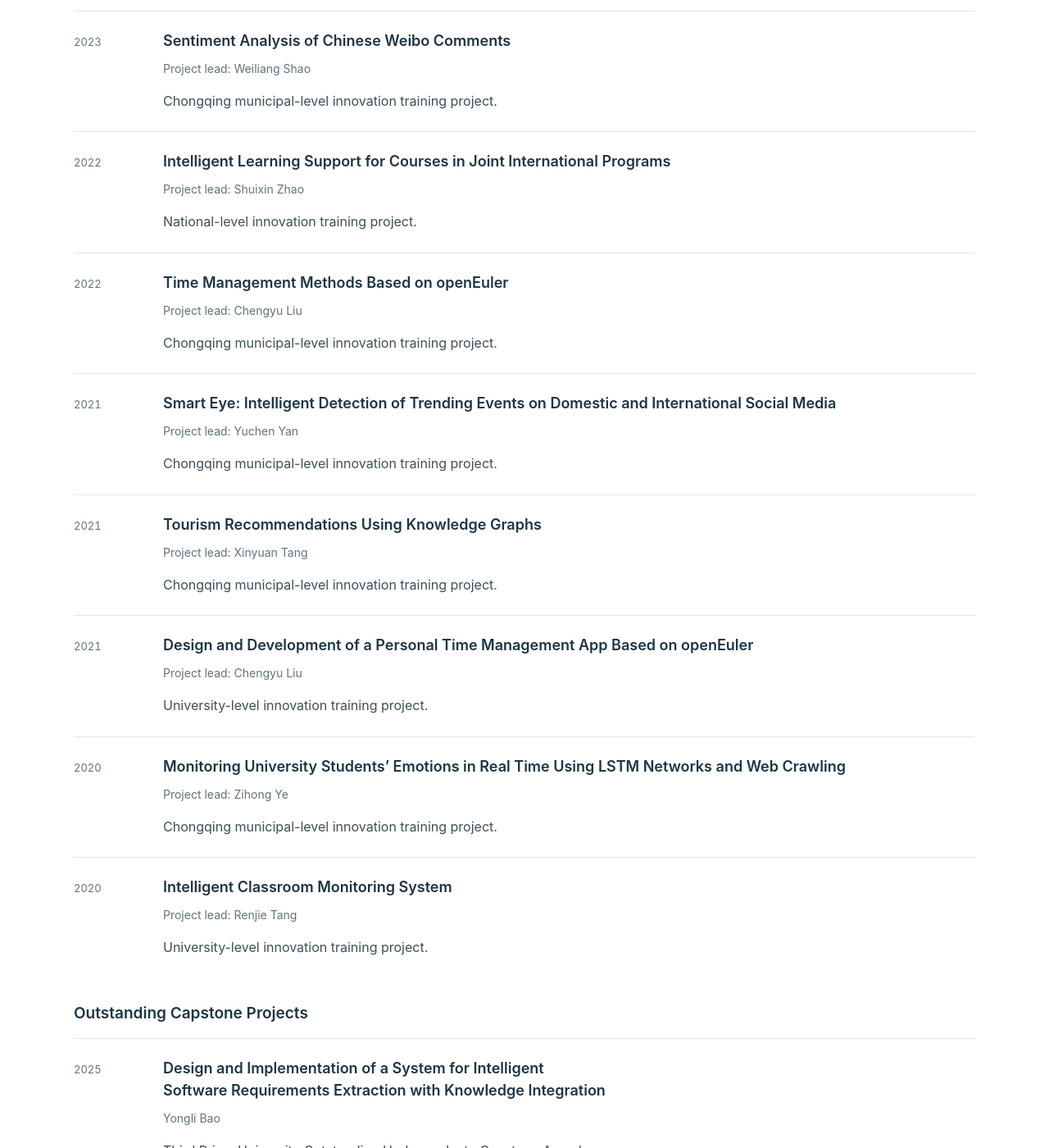
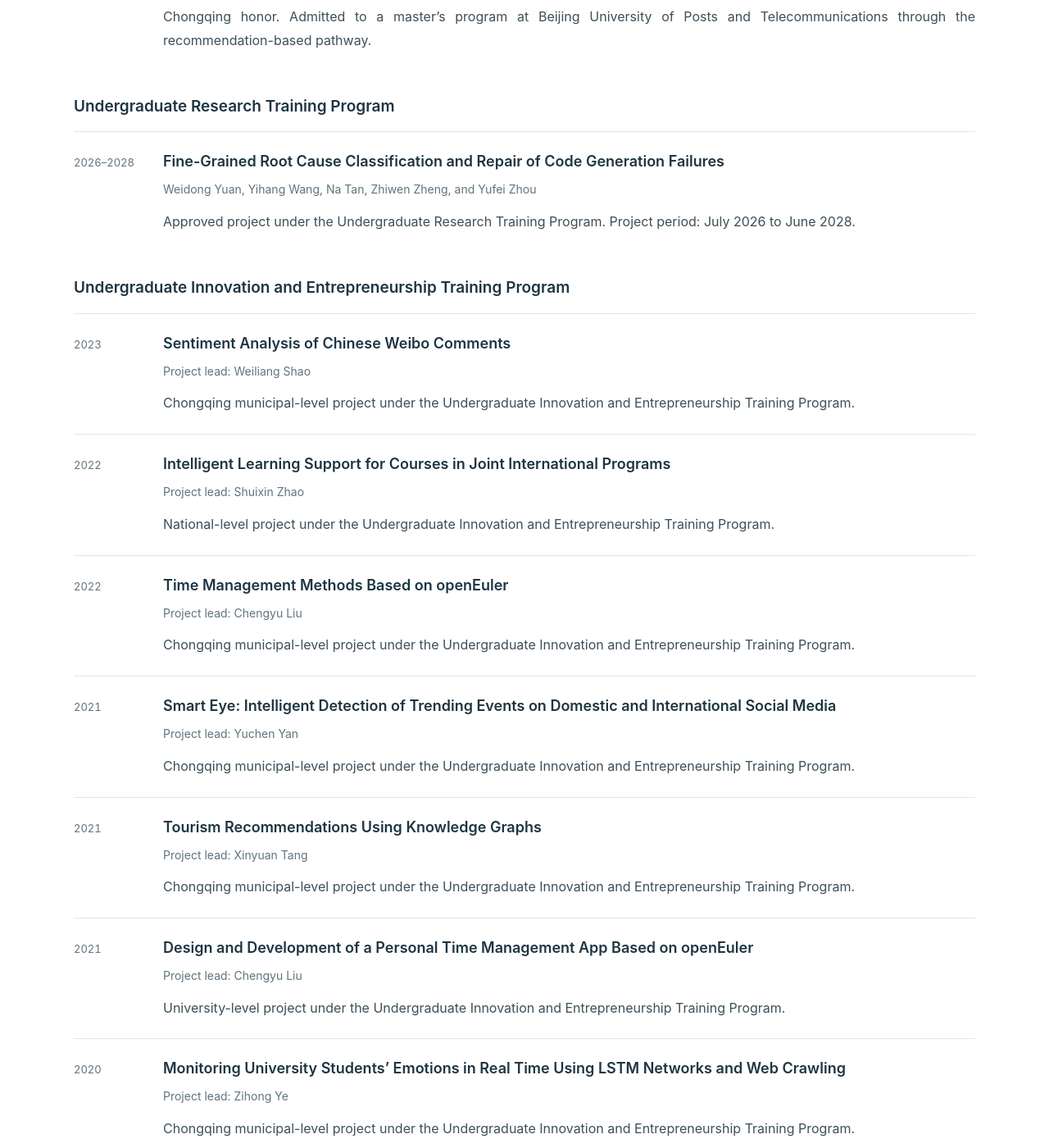
Before and after one commit to h-jp/h-jp.github.io, a Jekyll site: the page built from _pages/students.html, in a window 1280 px wide and 1400 px high, scrolled down 925 px. Shown: the whole window at 82% size. Built offline with Jekyll 4.4.1, drawn with Linux system fonts in a browser that asks for light colours; some of the changed text lies outside the part shown.

Commit message:
Clarify student programs and add Lanqiao Cup awards

```diff
--- a/_data/students.yml
+++ b/_data/students.yml
@@ -13,6 +13,34 @@ groups:
       en: Competitions and Honors
       zh: 竞赛与荣誉
     achievements:
+    - id: lanqiao-2024-mingyu-zhou
+      year: 2024
+      title:
+        en: 15th Lanqiao Cup National Software and Information Technology Competition
+        zh: 第十五届蓝桥杯全国软件和信息技术专业人才大赛
+      students:
+        en: Mingyu Zhou
+        zh: 周明宇
+      description:
+        en: Second Prize in the National Finals, Python Programming (University Group B). Advisor recognized as an Outstanding Instructor.
+        zh: 全国总决赛Python程序设计大学B组二等奖。指导教师获评优秀指导教师。
+      year_label:
+        en: '2024.06'
+        zh: '2024.06'
+    - id: lanqiao-2024-jiewei-zhang
+      year: 2024
+      title:
+        en: 15th Lanqiao Cup National Software and Information Technology Competition
+        zh: 第十五届蓝桥杯全国软件和信息技术专业人才大赛
+      students:
+        en: Jiewei Zhang
+        zh: 张杰为
+      description:
+        en: Third Prize in the National Finals, Python Programming (University Group B). Advisor recognized as an Outstanding Instructor.
+        zh: 全国总决赛Python程序设计大学B组三等奖。指导教师获评优秀指导教师。
+      year_label:
+        en: '2024.06'
+        zh: '2024.06'
     - id: shuixin-zhao-competitions-honors
       year: 2024
       title:
@@ -24,13 +52,10 @@ groups:
       description:
         en: Recipient of the National Scholarship; a Chongqing silver award in the 13th “Challenge Cup” entrepreneurship competition; a Chongqing second prize in the China Undergraduate Mathematical Contest in Modeling; and the Outstanding Graduate of Chongqing honor. Admitted to a master’s program at Beijing University of Posts and Telecommunications through the recommendation-based pathway.
         zh: 获国家奖学金、第十三届“挑战杯”中国大学生创业计划竞赛重庆市银奖、全国大学生数学建模竞赛重庆市二等奖及重庆市优秀毕业生荣誉。通过推免进入北京邮电大学攻读硕士学位。
-      year_label:
-        en: Class of 2024
-        zh: 2024届
   - id: undergraduate-research-projects
     title:
-      en: Research and Innovation Projects
-      zh: 科研训练与创新项目
+      en: Undergraduate Research Training Program
+      zh: 大学生科研训练计划
     achievements:
     - id: research-training-2026-code-generation
       year: 2026
@@ -41,11 +66,16 @@ groups:
         en: Weidong Yuan, Yihang Wang, Na Tan, Zhiwen Zheng, and Yufei Zhou
         zh: 袁伟栋、王翊航、谭娜、郑智文、周宇飞
       description:
-        en: 'Approved undergraduate research training project. Project period: July 2026 to June 2028.'
-        zh: 本科生科研训练项目，已立项。计划周期为2026年7月至2028年6月。
+        en: 'Approved project under the Undergraduate Research Training Program. Project period: July 2026 to June 2028.'
+        zh: 大学生科研训练计划项目，已立项。计划周期为2026年7月至2028年6月。
       year_label:
         en: 2026–2028
         zh: 2026–2028
+  - id: undergraduate-innovation-projects
+    title:
+      en: Undergraduate Innovation and Entrepreneurship Training Program
+      zh: 大学生创新创业训练计划
+    achievements:
     - id: innovation-2023-weibo-sentiment
       year: 2023
       title:
@@ -55,8 +85,8 @@ groups:
         en: 'Project lead: Weiliang Shao'
         zh: 主持人：邵伟亮
       description:
-        en: Chongqing municipal-level innovation training project.
-        zh: 市级大学生创新训练项目。
+        en: Chongqing municipal-level project under the Undergraduate Innovation and Entrepreneurship Training Program.
+        zh: 市级大学生创新创业训练计划项目。
     - id: innovation-2022-joint-program-learning
       year: 2022
       title:
@@ -66,8 +96,8 @@ groups:
         en: 'Project lead: Shuixin Zhao'
         zh: 主持人：赵水心
       description:
-        en: National-level innovation training project.
-        zh: 国家级大学生创新训练项目。
+        en: National-level project under the Undergraduate Innovation and Entrepreneurship Training Program.
+        zh: 国家级大学生创新创业训练计划项目。
     - id: innovation-2022-openeuler-time-management
       year: 2022
       title:
@@ -77,8 +107,8 @@ groups:
         en: 'Project lead: Chengyu Liu'
         zh: 主持人：刘诚宇
       description:
-        en: Chongqing municipal-level innovation training project.
-        zh: 市级大学生创新训练项目。
+        en: Chongqing municipal-level project under the Undergraduate Innovation and Entrepreneurship Training Program.
+        zh: 市级大学生创新创业训练计划项目。
     - id: innovation-2021-social-media-events
       year: 2021
       title:
@@ -88,8 +118,8 @@ groups:
         en: 'Project lead: Yuchen Yan'
         zh: 主持人：严雨晨
       description:
-        en: Chongqing municipal-level innovation training project.
-        zh: 市级大学生创新训练项目。
+        en: Chongqing municipal-level project under the Undergraduate Innovation and Entrepreneurship Training Program.
+        zh: 市级大学生创新创业训练计划项目。
     - id: innovation-2021-tourism-knowledge-graph
       year: 2021
       title:
@@ -99,8 +129,8 @@ groups:
         en: 'Project lead: Xinyuan Tang'
         zh: 主持人：唐心远
       description:
-        en: Chongqing municipal-level innovation training project.
-        zh: 市级大学生创新训练项目。
+        en: Chongqing municipal-level project under the Undergraduate Innovation and Entrepreneurship Training Program.
+        zh: 市级大学生创新创业训练计划项目。
     - id: innovation-2021-openeuler-personal-app
       year: 2021
       title:
@@ -110,8 +140,8 @@ groups:
         en: 'Project lead: Chengyu Liu'
         zh: 主持人：刘诚宇
       description:
-        en: University-level innovation training project.
-        zh: 校级大学生创新训练项目。
+        en: University-level project under the Undergraduate Innovation and Entrepreneurship Training Program.
+        zh: 校级大学生创新创业训练计划项目。
     - id: innovation-2020-student-emotion-monitoring
       year: 2020
       title:
@@ -121,8 +151,8 @@ groups:
         en: 'Project lead: Zihong Ye'
         zh: 主持人：叶子弘
       description:
-        en: Chongqing municipal-level innovation training project.
-        zh: 市级大学生创新训练项目。
+        en: Chongqing municipal-level project under the Undergraduate Innovation and Entrepreneurship Training Program.
+        zh: 市级大学生创新创业训练计划项目。
     - id: innovation-2020-smart-classroom
       year: 2020
       title:
@@ -132,12 +162,12 @@ groups:
         en: 'Project lead: Renjie Tang'
         zh: 主持人：唐仁杰
       description:
-        en: University-level innovation training project.
-        zh: 校级大学生创新训练项目。
+        en: University-level project under the Undergraduate Innovation and Entrepreneurship Training Program.
+        zh: 校级大学生创新创业训练计划项目。
   - id: undergraduate-capstone-awards
     title:
-      en: Outstanding Capstone Projects
-      zh: 优秀毕业设计（论文）
+      en: Outstanding Undergraduate Theses
+      zh: 优秀本科毕业论文
     achievements:
     - id: capstone-2025-yongli-bao
       year: 2025
@@ -148,7 +178,7 @@ groups:
         en: Yongli Bao
         zh: 鲍勇利
       description:
-        en: Third Prize, University Outstanding Undergraduate Capstone Awards.
+        en: Third Prize, University Outstanding Undergraduate Thesis Awards.
         zh: 校级优秀本科毕业设计（论文）三等奖。
     - id: capstone-2024-shuixin-zhao
       year: 2024
@@ -159,7 +189,7 @@ groups:
         en: Shuixin Zhao
         zh: 赵水心
       description:
-        en: Second Prize, University Outstanding Undergraduate Capstone Awards.
+        en: Second Prize, University Outstanding Undergraduate Thesis Awards.
         zh: 校级优秀本科毕业设计（论文）二等奖。
     - id: capstone-2022-lu-wen
       year: 2022
@@ -170,7 +200,7 @@ groups:
         en: Lu Wen
         zh: 文路
       description:
-        en: Second Prize, University Outstanding Undergraduate Capstone Awards.
+        en: Second Prize, University Outstanding Undergraduate Thesis Awards.
         zh: 校级优秀本科毕业设计（论文）二等奖。
     - id: capstone-2022-jiake-yin
       year: 2022
@@ -181,7 +211,7 @@ groups:
         en: Jiake Yin
         zh: 尹嘉珂
       description:
-        en: Third Prize, University Outstanding Undergraduate Capstone Awards.
+        en: Third Prize, University Outstanding Undergraduate Thesis Awards.
         zh: 校级优秀本科毕业设计（论文）三等奖。
     - id: capstone-2022-yuxin-pu
       year: 2022
@@ -192,7 +222,7 @@ groups:
         en: Yuxin Pu
         zh: 蒲雨欣
       description:
-        en: Third Prize, University Outstanding Undergraduate Capstone Awards.
+        en: Third Prize, University Outstanding Undergraduate Thesis Awards.
         zh: 校级优秀本科毕业设计（论文）三等奖。
     - id: capstone-2021-zixuan-wang
       year: 2021
@@ -203,7 +233,7 @@ groups:
         en: Zixuan Wang
         zh: 王梓璇
       description:
-        en: Second Prize, University Outstanding Undergraduate Capstone Awards.
+        en: Second Prize, University Outstanding Undergraduate Thesis Awards.
         zh: 校级优秀本科毕业设计（论文）二等奖。
     - id: capstone-2020-shuwei-yuan
       year: 2020
@@ -214,7 +244,7 @@ groups:
         en: Shuwei Yuan
         zh: 袁书伟
       description:
-        en: Second Prize, University Outstanding Undergraduate Capstone Awards.
+        en: Second Prize, University Outstanding Undergraduate Thesis Awards.
         zh: 校级优秀本科毕业设计（论文）二等奖。
     - id: capstone-2020-ziyu-huang
       year: 2020
@@ -225,7 +255,7 @@ groups:
         en: Ziyu Huang
         zh: 黄子彧
       description:
-        en: Third Prize, University Outstanding Undergraduate Capstone Awards.
+        en: Third Prize, University Outstanding Undergraduate Thesis Awards.
         zh: 校级优秀本科毕业设计（论文）三等奖。
     - id: capstone-2020-taiguo-qu
       year: 2020
@@ -236,7 +266,7 @@ groups:
         en: Taiguo Qu
         zh: 屈太国
       description:
-        en: Third Prize, University Outstanding Undergraduate Capstone Awards.
+        en: Third Prize, University Outstanding Undergraduate Thesis Awards.
         zh: 校级优秀本科毕业设计（论文）三等奖。
     - id: capstone-2020-jiajun-yang
       year: 2020
@@ -247,7 +277,7 @@ groups:
         en: Jiajun Yang
         zh: 杨家俊
       description:
-        en: Third Prize, University Outstanding Undergraduate Capstone Awards.
+        en: Third Prize, University Outstanding Undergraduate Thesis Awards.
         zh: 校级优秀本科毕业设计（论文）三等奖。
 - id: masters
   title:
--- a/_includes/academic/students.html
+++ b/_includes/academic/students.html
@@ -28,7 +28,7 @@
       <div>
         <h4 class="achievement-title">{% if achievement_url %}<a href="{{ achievement_url | relative_url }}">{{ achievement_title }}</a>{% else %}{{ achievement_title }}{% endif %}</h4>
         <p class="achievement-students">{% if student_paper %}{{ ui.student_coauthor[lang] }}{% if lang == 'zh' %}：{% else %}: {% endif %}{% endif %}{{ achievement.students[lang] }}</p>
-        {% if student_paper %}<p>{{ student_paper.venue }}{% if student_paper.rating %} · {{ student_paper.rating }}{% endif %}</p>{% else %}<p>{{ achievement.description[lang] }}</p>{% endif %}
+        {% if student_paper %}{% assign student_venue = student_paper.venue_short | default: student_paper.venue %}{% assign student_paper_year = student_paper.date | date: '%Y' %}<p>{{ student_venue }}{% unless student_venue contains student_paper_year %} {{ student_paper_year }}{% endunless %}{% if student_paper.rating %} · {{ student_paper.rating }}{% endif %}</p>{% else %}<p>{{ achievement.description[lang] }}</p>{% endif %}
       </div>
     </li>
     {% endfor %}
@@ -42,6 +42,5 @@
 <section class="student-admissions quiet-section" id="admissions" aria-labelledby="admissions-heading">
   <h2 id="admissions-heading">{{ students.admissions.title[lang] }}</h2>
   <p>{{ profile.intro[lang] }}</p>
-  <p>{{ students.admissions.invitation[lang] }}</p>
-  <p>{{ ui.students_contact[lang] }}{% if lang == 'zh' %}：{% else %}: {% endif %}<a href="mailto:{{ profile.email }}">{{ ui.email[lang] }}</a>{% if lang == 'zh' %}。{% else %}.{% endif %}</p>
+  <p>{{ students.admissions.invitation[lang] }} {% if lang == 'zh' %}{{ ui.students_contact[lang] }}：{% else %}{{ ui.students_contact[lang] }}: {% endif %}<a href="mailto:{{ profile.email }}">{{ ui.email[lang] }}</a>{% if lang == 'zh' %}。{% else %}.{% endif %}</p>
 </section>
```
Also changed, not shown: README.md (+1 -1 lines), docs/site-maintenance.md (+3 -3 lines), scripts/verify_site.rb (+5 -2 lines).
